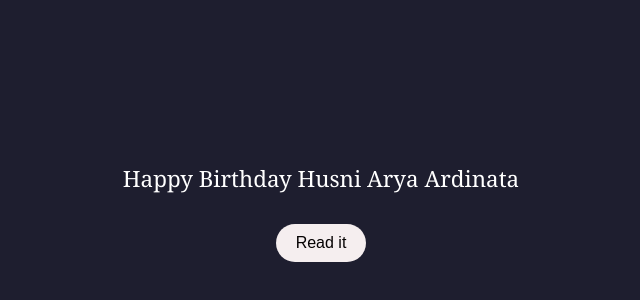
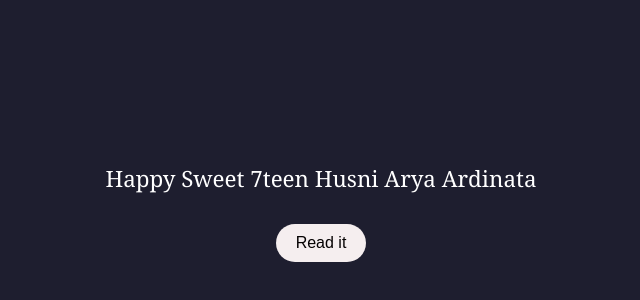
Before and after one commit to Armadira/foryouh, a plain HTML site: page index.html in a window 1280 px wide. Shown: the part 188-488 px from the top of the page, without its empty margins (319-959 px from the left). Drawn offline with Linux system fonts and the light colour scheme.

Commit message:
Update index.html

```diff
--- a/index.html
+++ b/index.html
@@ -8,8 +8,7 @@
   </head>
   <body>
     <div class="intro" id="introText">
-      Happy Birthday
-      Husni Arya Ardinata
+      Happy Sweet 7teen Husni Arya Ardinata
     </div>
     <button class="btn" onclick="showLetter()">Read it</button>
 
```
